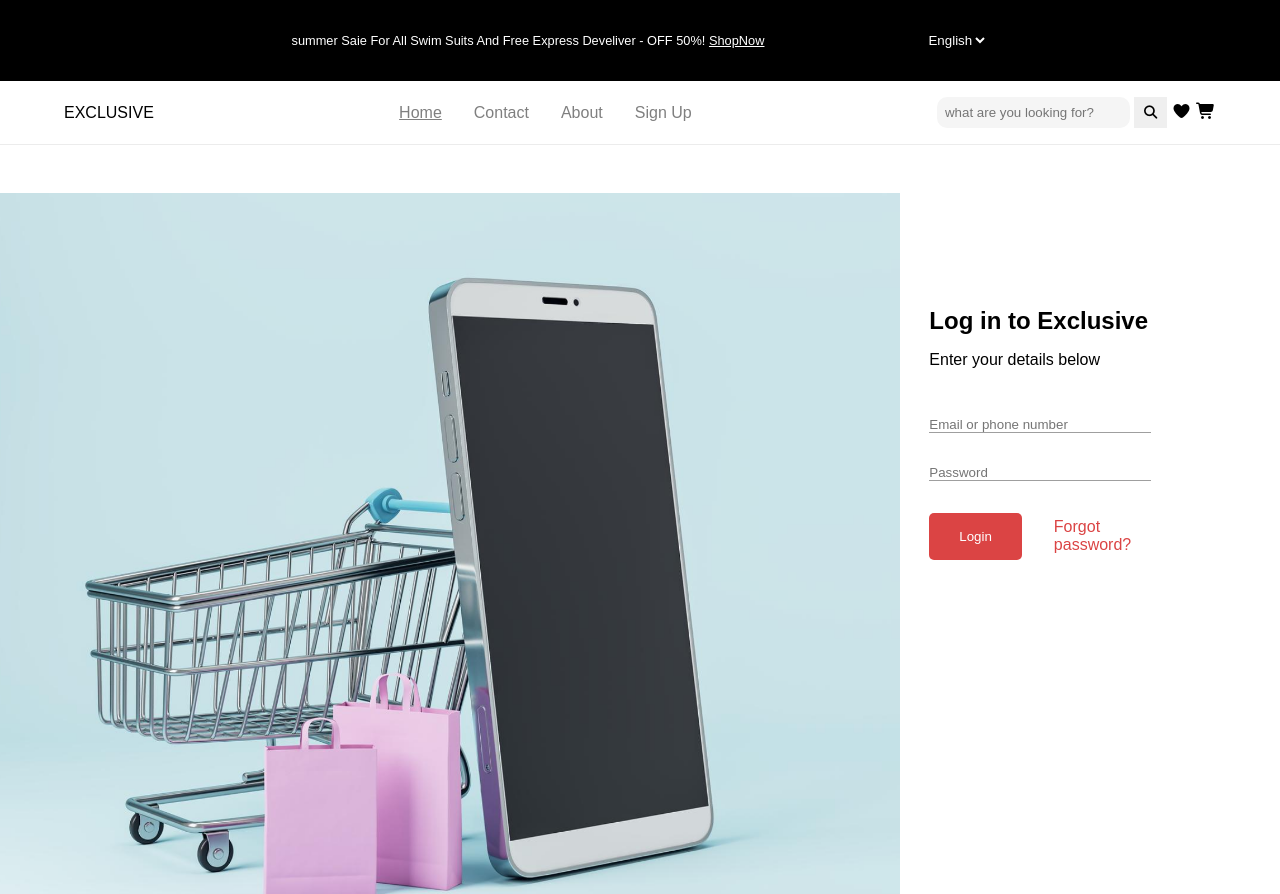
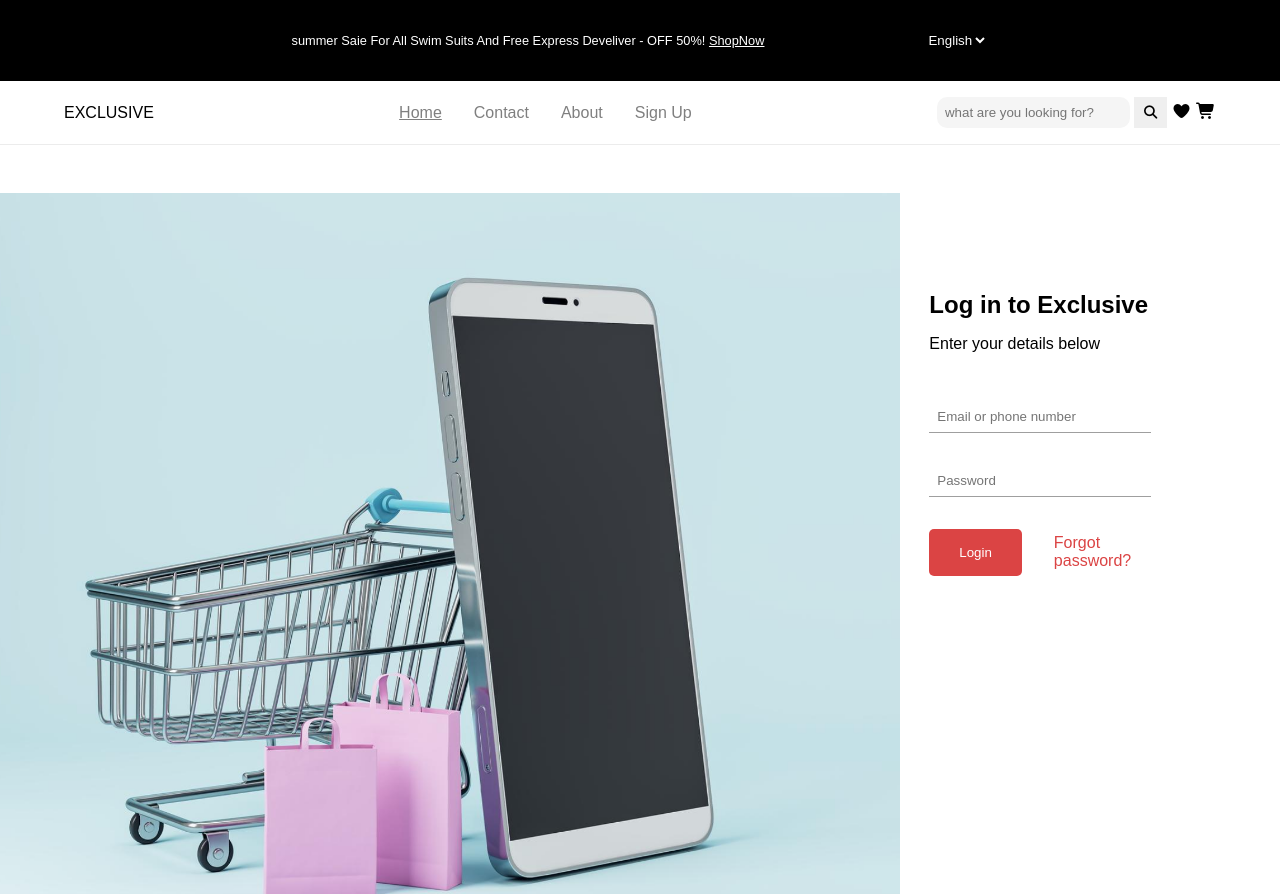
Before and after one commit to jbihamba/OnlineStoreManagementSystem, a plain HTML site: page login.html in a window 1280 px wide. Shown: the top 894 px of the page. Drawn offline with Linux system fonts and the light colour scheme.

Commit message:
feat : adding outline and padding on input

```diff
--- a/styles.css
+++ b/styles.css
@@ -167,6 +167,8 @@ body{
 }
 .sign-up-form input{
     border: none;
+    padding: 0.5rem;
+    outline: none;
     border-bottom: 1px solid rgb(159,159,159);
 }
 .sign-up-form button{
```
